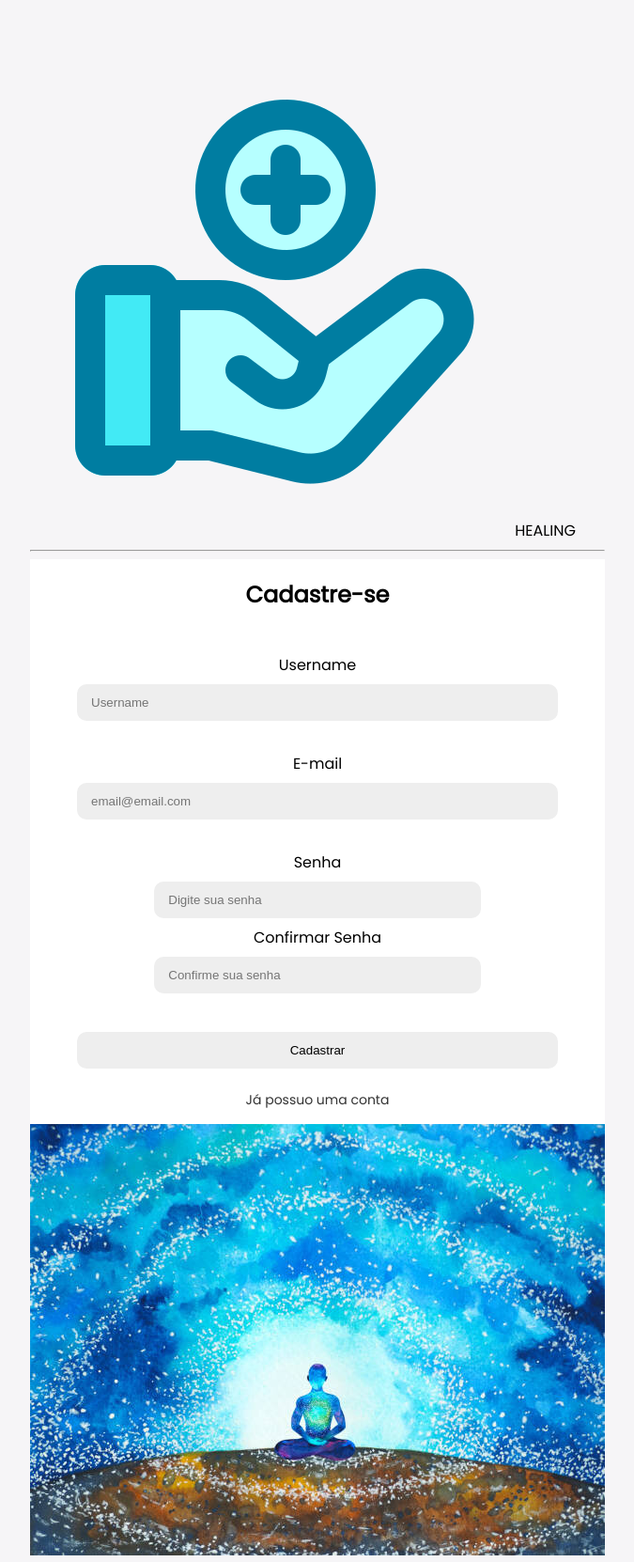
After one commit to mauriciobenjamin700/healing, a Django app: template users/templates/old_register.html in a window 1280 px wide. The commit adds this page. Shown: the whole page at 94% size, without its empty margins (302-977 px from the left). Run offline with Django 5.2, Linux system fonts and the light colour scheme; the template is opened without the code that fills it, so the values that code supplies are empty.

Commit message:
feat: new frontend register form

```diff
--- a/templates/static/users/css/users.css
+++ b/templates/static/users/css/users.css
@@ -1,67 +1,314 @@
-/* Estilo para a coluna da imagem */
-.bg-main {
-    background-color: var(--main-color);  /* Cor do fundo */
-    height: 100vh;  /* Ocupa toda a altura da viewport */
+@import url("https://fonts.googleapis.com/css2?family=Poppins");
+
+* {
+  box-sizing: border-box;
 }
 
-/* Estilo do contêiner do formulário */
-.cont-register {
-    background-color: white; /* Cor de fundo do formulário */
-    padding: 30px;
-    border-radius: 8px;
-    box-shadow: 0px 4px 8px rgba(0, 0, 0, 0.1);
-    width: 100%;
-    max-width: 500px; /* Largura máxima do formulário */
+body {
+  display: flex;
+  background-color: #f6f5f7;
+  justify-content: center;
+  align-items: center;
+  flex-direction: column;
+  font-family: "Poppins", sans-serif;
+  overflow: hidden;
+  height: 100vh;
 }
 
-.cont-logo{
-
-    text-align: center;
+h1 {
+  font-weight: 700;
+  letter-spacing: -1.5px;
+  margin: 0;
+  margin-bottom: 15px;
 }
 
-.text-logo{
-    font-size: 30px;
-    font-family: system-ui, -apple-system, BlinkMacSystemFont, 'Segoe UI', Roboto, Oxygen, Ubuntu, Cantarell, 'Open Sans', 'Helvetica Neue', sans-serif;
-    text-align: center;
-}
-.logo{
-    width: 10%;
-    height: 10%;
-    text-align: center;
+h1.title {
+  font-size: 45px;
+  line-height: 45px;
+  margin: 0;
+  text-shadow: 0 0 10px rgba(16, 64, 74, 0.5);
 }
 
-
-.fonte-destaquel {
-    color: var(--dark-color)
+p {
+  font-size: 14px;
+  font-weight: 100;
+  line-height: 20px;
+  letter-spacing: 0.5px;
+  margin: 20px 0 30px;
+  text-shadow: 0 0 10px rgba(16, 64, 74, 0.5);
 }
 
-.btn-dark-color{
-    background-color: var(--dark-color);
-    color: white;
+span {
+  font-size: 14px;
+  margin-top: 25px;
 }
 
-.btn-dark-color-outline{
-    border: 1px solid var(--dark-color);
-    color: var(--dark-color)
+a {
+  color: #333;
+  font-size: 14px;
+  text-decoration: none;
+  margin: 15px 0;
+  transition: 0.3s ease-in-out;
 }
 
-.btn-dark-color-outline:hover{
-    background-color: var(--dark-color);
-    color: white;
-    border: 1px solid var(--dark-color);
+a:hover {
+  color: #4bb6b7;
+}
+
+.content {
+  display: flex;
+  width: 100%;
+  height: 50px;
+  align-items: center;
+  justify-content: space-around;
+}
+
+.content .checkbox {
+  display: flex;
+  align-items: center;
+  justify-content: center;
+}
+
+.content input {
+  accent-color: #333;
+  width: 12px;
+  height: 12px;
+}
+
+.content label {
+  font-size: 14px;
+  user-select: none;
+  padding-left: 5px;
+}
+
+button {
+  position: relative;
+  border-radius: 20px;
+  border: 1px solid #4bb6b7;
+  background-color: #4bb6b7;
+  color: #fff;
+  font-size: 15px;
+  font-weight: 700;
+  margin: 10px;
+  padding: 12px 80px;
+  letter-spacing: 1px;
+  text-transform: capitalize;
+  transition: 0.3s ease-in-out;
+}
+
+button:hover {
+  letter-spacing: 3px;
+}
+
+button:active {
+  transform: scale(0.95);
+}
+
+button:focus {
+  outline: none;
+}
+
+button.ghost {
+  background-color: rgba(225, 225, 225, 0.2);
+  border: 2px solid #fff;
+  color: #fff;
+}
+
+button.ghost i{
+  position: absolute;
+  opacity: 0;
+  transition: 0.3s ease-in-out;
+}
+
+button.ghost i.register{
+  right: 70px;
+}
+
+button.ghost i.login{
+  left: 70px;
+}
+
+button.ghost:hover i.register{
+  right: 40px;
+  opacity: 1;
+}
+
+button.ghost:hover i.login{
+  left: 40px;
+  opacity: 1;
 }
 
 form {
-    background-color: white; /* Cor de fundo do formulário */
-    padding: 30px;
-    border-radius: 8px;
-    box-shadow: 0px 4px 8px rgba(0, 0, 0, 0.1);
-    width: 100%;
-    max-width: 500px; /* Largura máxima do formulário */
+  background-color: #fff;
+  display: flex;
+  align-items: center;
+  justify-content: center;
+  flex-direction: column;
+  padding: 0 50px;
+  height: 100%;
+  text-align: center;
 }
 
-/* Imagem na coluna direita */
-.img-fluid {
-    max-width: 100%;
-    height: auto;
+input {
+  background-color: #eee;
+  border-radius: 10px;
+  border: none;
+  padding: 12px 15px;
+  margin: 8px 0;
+  width: 100%;
 }
+
+.container {
+  background-color: #fff;
+  border-radius: 25px;
+  box-shadow: 0 14px 28px rgba(0, 0, 0, 0.25), 0 10px 10px rgba(0, 0, 0, 0.22);
+  position: relative;
+  overflow: hidden;
+  width: 768px;
+  max-width: 100%;
+  min-height: 500px;
+}
+
+.form-container {
+  position: absolute;
+  top: 0;
+  height: 100%;
+  transition: all 0.6s ease-in-out;
+}
+
+.login-container {
+  left: 0;
+  width: 50%;
+  z-index: 2;
+}
+
+.container.right-panel-active .login-container {
+  transform: translateX(100%);
+}
+
+.register-container {
+  left: 0;
+  width: 50%;
+  opacity: 0;
+  z-index: 1;
+}
+
+.container.right-panel-active .register-container {
+  transform: translateX(100%);
+  opacity: 1;
+  z-index: 5;
+  animation: show 0.6s;
+}
+
+@keyframes show {
+  0%,
+  49.99% {
+    opacity: 0;
+    z-index: 1;
+  }
+
+  50%,
+  100% {
+    opacity: 1;
+    z-index: 5;
+  }
+}
+
+.overlay-container {
+  position: absolute;
+  top: 0;
+  left: 50%;
+  width: 50%;
+  height: 100%;
+  overflow: hidden;
+  transition: transform 0.6s ease-in-out;
+  z-index: 100;
+}
+
+.container.right-panel-active .overlay-container {
+  transform: translate(-100%);
+}
+
+.overlay {
+  background-image: url("{% static 'users/img/image.gif' %}");
+  background-repeat: no-repeat;
+  background-size: cover;
+  background-position: 0 0;
+  color: #fff;
+  position: relative;
+  left: -100%;
+  height: 100%;
+  width: 200%;
+  transform: translateX(0);
+  transition: transform 0.6s ease-in-out;
+}
+
+.overlay::before {
+  content: "";
+  position: absolute;
+  left: 0;
+  right: 0;
+  top: 0;
+  bottom: 0;
+  background: linear-gradient(
+    to top,
+    rgba(46, 94, 109, 0.4) 40%,
+    rgba(46, 94, 109, 0)
+  );
+}
+
+.container.right-panel-active .overlay {
+  transform: translateX(50%);
+}
+
+.overlay-panel {
+  position: absolute;
+  display: flex;
+  align-items: center;
+  justify-content: center;
+  flex-direction: column;
+  padding: 0 40px;
+  text-align: center;
+  top: 0;
+  height: 100%;
+  width: 50%;
+  transform: translateX(0);
+  transition: transform 0.6s ease-in-out;
+}
+
+.overlay-left {
+  transform: translateX(-20%);
+}
+
+.container.right-panel-active .overlay-left {
+  transform: translateX(0);
+}
+
+.overlay-right {
+  right: 0;
+  transform: translateX(0);
+}
+
+.container.right-panel-active .overlay-right {
+  transform: translateX(20%);
+}
+
+.social-container {
+  margin: 20px 0;
+}
+
+.social-container a {
+  border: 1px solid #dddddd;
+  border-radius: 50%;
+  display: inline-flex;
+  justify-content: center;
+  align-items: center;
+  margin: 0 5px;
+  height: 40px;
+  width: 40px;
+  transition: 0.3s ease-in-out;
+}
+
+.social-container a:hover {
+  border: 1px solid #4bb6b7;
+}
--- /dev/null
+++ b/users/templates/old_register.html
@@ -0,0 +1,109 @@
+{% extends "base.html" %}
+{% load static %}
+
+{% block "head" %}
+
+    <link rel="stylesheet" href="{% static 'users/css/users.css' %}">
+
+{% endblock %}
+
+{% block "body" %}
+
+    <div class="containter-fluid">
+
+        <div class="row" style="height: 100vh;">
+
+            <!--Coluna da "Esquerda"-->
+
+            <div class="col-md-6 d-flex justify-content-center align-items-center">
+
+                <div class="cont-register">
+
+                    <br>
+                    <br>
+
+                    <section class="cont-logo">
+
+                        <img class="logo" src="{% static 'global/img/logo.png' %}">
+                        <label class="text-logo">
+                            HEALING
+                        </label>
+
+                    </section>
+
+                    <hr>
+
+                    <form action="{% url 'register' %}", method="POST">{% csrf_token %} <!--Validação do envio dos dados para o backend-->
+
+                        <h2 class="fonte-destaquel">
+                            Cadastre-se
+                        </h2>
+
+                        <br>
+
+                        <label for="">
+                            Username
+                        </label>
+
+                        <input type="text" name="username" id="" class="form-control" placeholder="Username">
+
+                        <br>
+
+                        <label for="">
+                            E-mail
+                        </label>
+
+                        <input type="text" name="email" id="" class="form-control" placeholder="email@email.com">
+                        <br>
+
+                        <div class="row">
+
+                            <div class="col-md">
+
+                                <label for="">
+                                    Senha
+                                </label>
+
+                                <input type="password" name="password" class="form-control" placeholder="Digite sua senha">
+
+                            </div>
+
+                            <div class="col-md">
+
+                                <label for="">
+                                    Confirmar Senha
+                                </label>
+
+                                <input type="password" name="confirm_password" class="form-control" placeholder="Confirme sua senha">
+
+
+                            </div>
+
+                        </div>
+
+                        <br>
+
+                        <input type="submit" value="Cadastrar" class="btn btn-sucess btn-dark-color">
+
+                        <a href="#" class="btn btn-dark-color-outline">
+                            Já possuo uma conta
+                        </a>
+
+                    </form>
+
+                </div>
+
+            </div>
+
+            <!--Coluna da "Direita"-->
+            <div class="col-md-6 bg-main d-flex justify-content-center align-items-center">
+
+                <img src="{% static 'users/img/art.jpg' %}" alt="Imagem descritiva" class="img-fluid">
+
+            </div>
+
+        </div>
+
+    </div>
+
+{% endblock  %}
--- a/users/urls.py
+++ b/users/urls.py
@@ -1,5 +1,5 @@
 from django.urls import path
-from .  import views
+from users import views
 
 urlpatterns = [
     path("register/", views.register, name="register")
```
Also changed, not shown: templates/static/users/js/users.js (added, +11 -0 lines), users/templates/register.html (+45 -87 lines), 1 other file.
